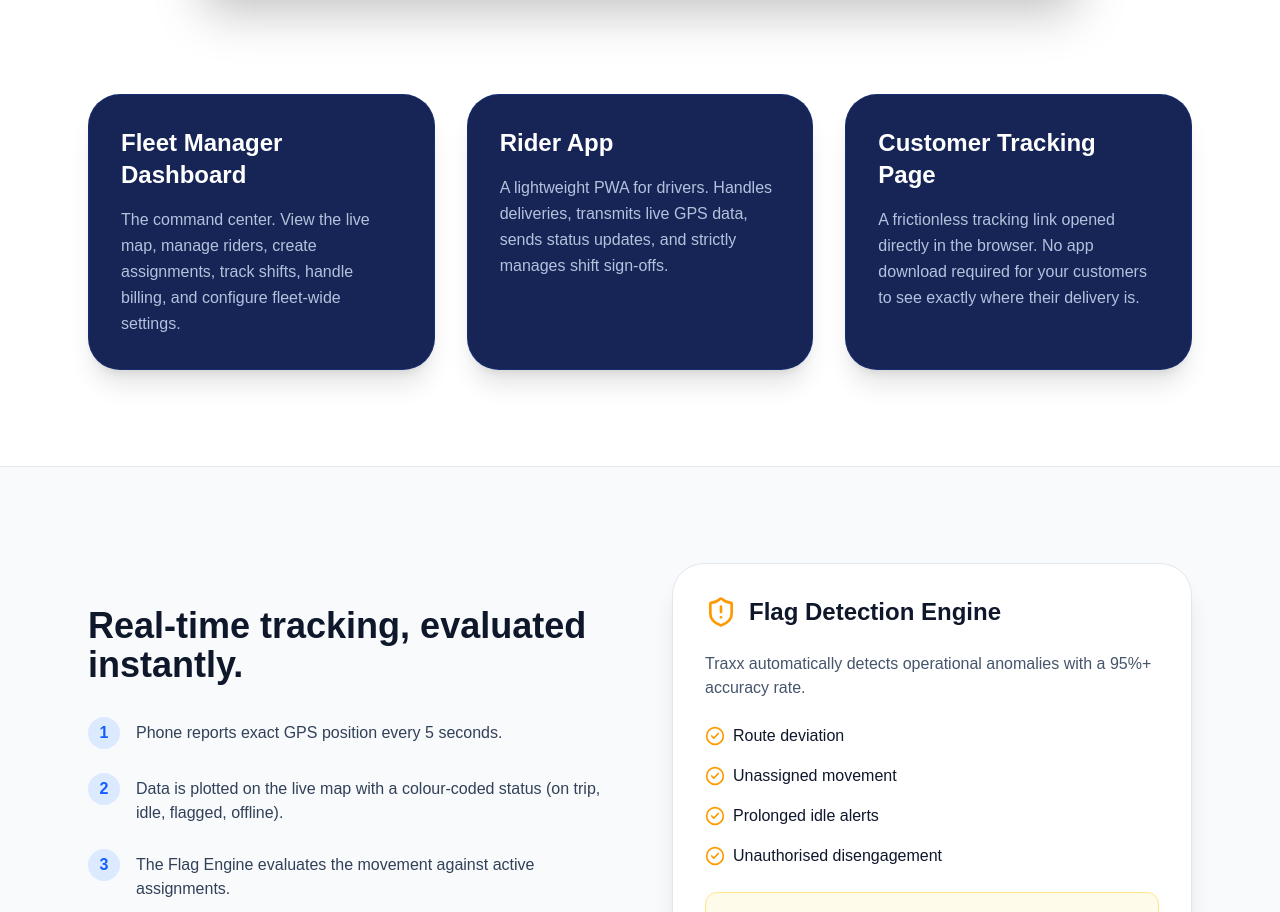
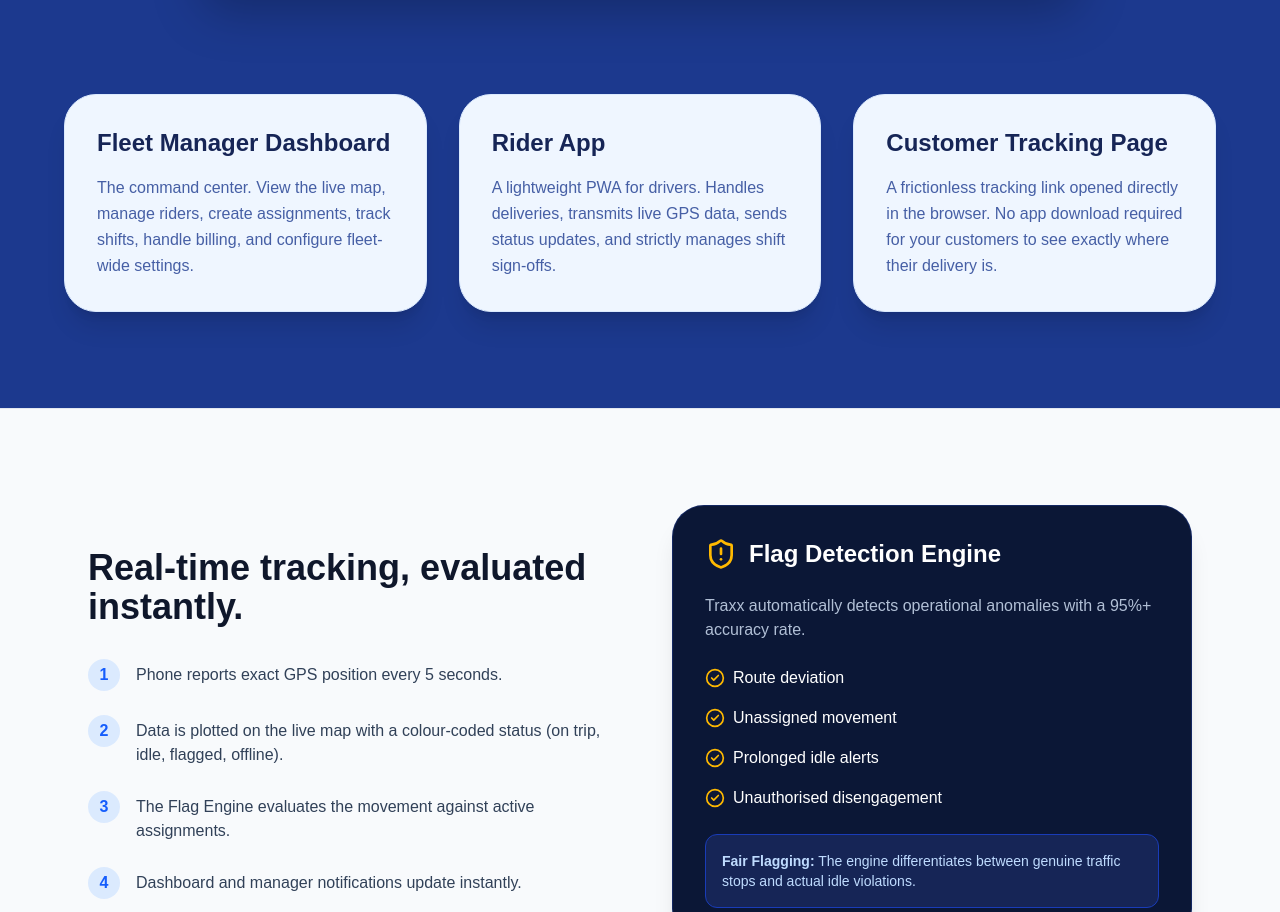
Before and after one commit to abrahamisaiah129/THRAXX, a Next.js app in the folder traxx-web/: page /architecture in a window 1280 px wide. Shown: the part 1980-2892 px from the top of the page. Built offline with nearby package versions, Linux system fonts and the light colour scheme.

Commit message:
style: update Three Products section to blue theme and Flag Detection card to dark blue

```diff
--- a/traxx-web/src/app/architecture/page.tsx
+++ b/traxx-web/src/app/architecture/page.tsx
@@ -76,31 +76,33 @@ export default function ArchitecturePage() {
       </section>
 
       {/* 3. THE THREE PRODUCTS */}
-      <section className="py-20 md:py-24 px-6 max-w-6xl mx-auto">
+      <section className="py-24 px-6 bg-blue-900 w-full">
+        <div className="max-w-6xl mx-auto">
           <div className="text-center mb-16 md:mb-24">
-          <h2 className="text-4xl md:text-5xl font-extrabold tracking-tight mb-6 leading-[1.1] text-slate-900 dark:text-white max-w-3xl mx-auto">
+            <h2 className="text-4xl md:text-5xl font-extrabold tracking-tight mb-6 leading-[1.1] text-white max-w-3xl mx-auto">
               Three products, one source of truth.
             </h2>
             <div className="relative w-full max-w-[900px] mx-auto mt-12 mb-16 transition-all duration-700 z-10">
               <img
                 src="/images/hero-dashboard.png"
                 alt="Traxx dashboard and tracking"
-              className="w-full h-auto object-cover rounded-[2rem] border border-slate-200 dark:border-slate-800 shadow-2xl hover:scale-[1.02] transition-transform duration-500"
+                className="w-full h-auto object-cover rounded-[2rem] border border-blue-800 shadow-2xl hover:scale-[1.02] transition-transform duration-500"
               />
             </div>
           </div>
           <div className="grid md:grid-cols-3 gap-6 lg:gap-8 items-stretch">
-          <div className="relative p-8 rounded-[2rem] bg-blue-950 border border-blue-900/50 shadow-xl flex flex-col h-full group hover:-translate-y-1 transition-all duration-300">
-            <h3 className="text-2xl font-bold mb-4 text-white">Fleet Manager Dashboard</h3>
-            <p className="text-base text-blue-100/80 leading-relaxed font-medium">The command center. View the live map, manage riders, create assignments, track shifts, handle billing, and configure fleet-wide settings.</p>
+            <div className="relative p-8 rounded-[2rem] bg-blue-50 border border-blue-100 shadow-xl flex flex-col h-full group hover:-translate-y-1 transition-all duration-300">
+              <h3 className="text-2xl font-bold mb-4 text-blue-950">Fleet Manager Dashboard</h3>
+              <p className="text-base text-blue-900/80 leading-relaxed font-medium">The command center. View the live map, manage riders, create assignments, track shifts, handle billing, and configure fleet-wide settings.</p>
             </div>
-          <div className="relative p-8 rounded-[2rem] bg-blue-950 border border-blue-900/50 shadow-xl flex flex-col h-full group hover:-translate-y-1 transition-all duration-300">
-            <h3 className="text-2xl font-bold mb-4 text-white">Rider App</h3>
-            <p className="text-base text-blue-100/80 leading-relaxed font-medium">A lightweight PWA for drivers. Handles deliveries, transmits live GPS data, sends status updates, and strictly manages shift sign-offs.</p>
+            <div className="relative p-8 rounded-[2rem] bg-blue-50 border border-blue-100 shadow-xl flex flex-col h-full group hover:-translate-y-1 transition-all duration-300">
+              <h3 className="text-2xl font-bold mb-4 text-blue-950">Rider App</h3>
+              <p className="text-base text-blue-900/80 leading-relaxed font-medium">A lightweight PWA for drivers. Handles deliveries, transmits live GPS data, sends status updates, and strictly manages shift sign-offs.</p>
             </div>
-          <div className="relative p-8 rounded-[2rem] bg-blue-950 border border-blue-900/50 shadow-xl flex flex-col h-full group hover:-translate-y-1 transition-all duration-300">
-            <h3 className="text-2xl font-bold mb-4 text-white">Customer Tracking Page</h3>
-            <p className="text-base text-blue-100/80 leading-relaxed font-medium">A frictionless tracking link opened directly in the browser. No app download required for your customers to see exactly where their delivery is.</p>
+            <div className="relative p-8 rounded-[2rem] bg-blue-50 border border-blue-100 shadow-xl flex flex-col h-full group hover:-translate-y-1 transition-all duration-300">
+              <h3 className="text-2xl font-bold mb-4 text-blue-950">Customer Tracking Page</h3>
+              <p className="text-base text-blue-900/80 leading-relaxed font-medium">A frictionless tracking link opened directly in the browser. No app download required for your customers to see exactly where their delivery is.</p>
+            </div>
           </div>
         </div>
       </section>
@@ -124,21 +126,21 @@ export default function ArchitecturePage() {
               ))}
             </div>
           </div>
-          <div className="bg-white dark:bg-slate-950 p-8 rounded-[2rem] border border-slate-200 dark:border-slate-800 shadow-xl">
+          <div className="bg-[#0b1736] p-8 rounded-[2rem] border border-blue-900/50 shadow-xl text-white">
             <div className="flex items-center gap-3 mb-6">
-              <ShieldAlert className="w-8 h-8 text-amber-500" />
+              <ShieldAlert className="w-8 h-8 text-amber-400" />
               <h3 className="text-2xl font-bold">Flag Detection Engine</h3>
             </div>
-            <p className="text-slate-600 dark:text-slate-400 mb-6">
+            <p className="text-blue-100/80 mb-6">
               Traxx automatically detects operational anomalies with a 95%+ accuracy rate.
             </p>
             <ul className="space-y-4 mb-6">
-              <li className="flex items-center gap-2"><CheckCircle2 className="w-5 h-5 text-amber-500" /> Route deviation</li>
-              <li className="flex items-center gap-2"><CheckCircle2 className="w-5 h-5 text-amber-500" /> Unassigned movement</li>
-              <li className="flex items-center gap-2"><CheckCircle2 className="w-5 h-5 text-amber-500" /> Prolonged idle alerts</li>
-              <li className="flex items-center gap-2"><CheckCircle2 className="w-5 h-5 text-amber-500" /> Unauthorised disengagement</li>
+              <li className="flex items-center gap-2"><CheckCircle2 className="w-5 h-5 text-amber-400" /> Route deviation</li>
+              <li className="flex items-center gap-2"><CheckCircle2 className="w-5 h-5 text-amber-400" /> Unassigned movement</li>
+              <li className="flex items-center gap-2"><CheckCircle2 className="w-5 h-5 text-amber-400" /> Prolonged idle alerts</li>
+              <li className="flex items-center gap-2"><CheckCircle2 className="w-5 h-5 text-amber-400" /> Unauthorised disengagement</li>
             </ul>
-            <div className="p-4 bg-amber-50 dark:bg-amber-500/10 rounded-xl border border-amber-200 dark:border-amber-500/20 text-sm font-medium text-amber-900 dark:text-amber-200">
+            <div className="p-4 bg-blue-950 rounded-xl border border-blue-800 text-sm font-medium text-blue-200">
               <strong>Fair Flagging:</strong> The engine differentiates between genuine traffic stops and actual idle violations.
             </div>
           </div>
```
Lines whose indentation alone changed are shown as unchanged.
